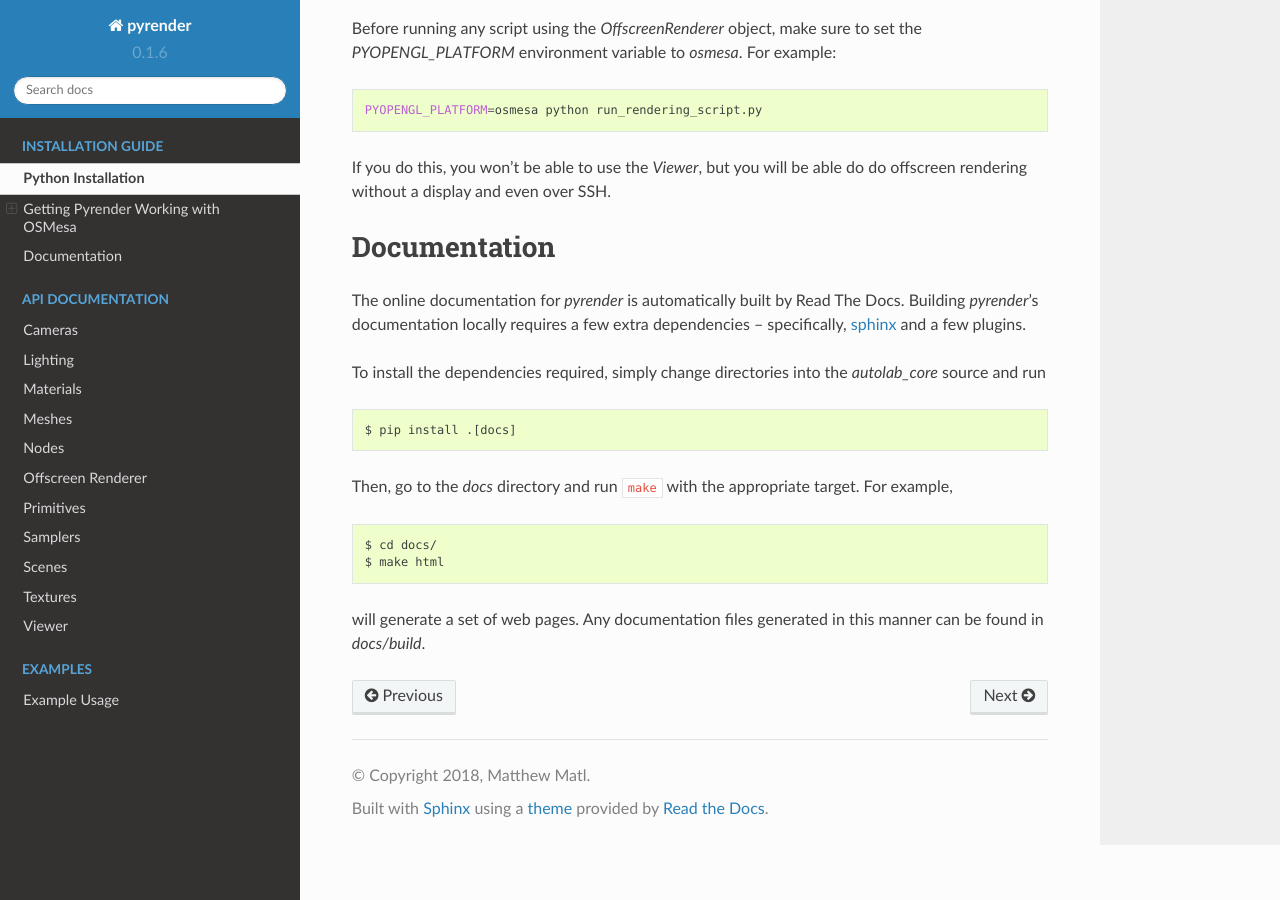
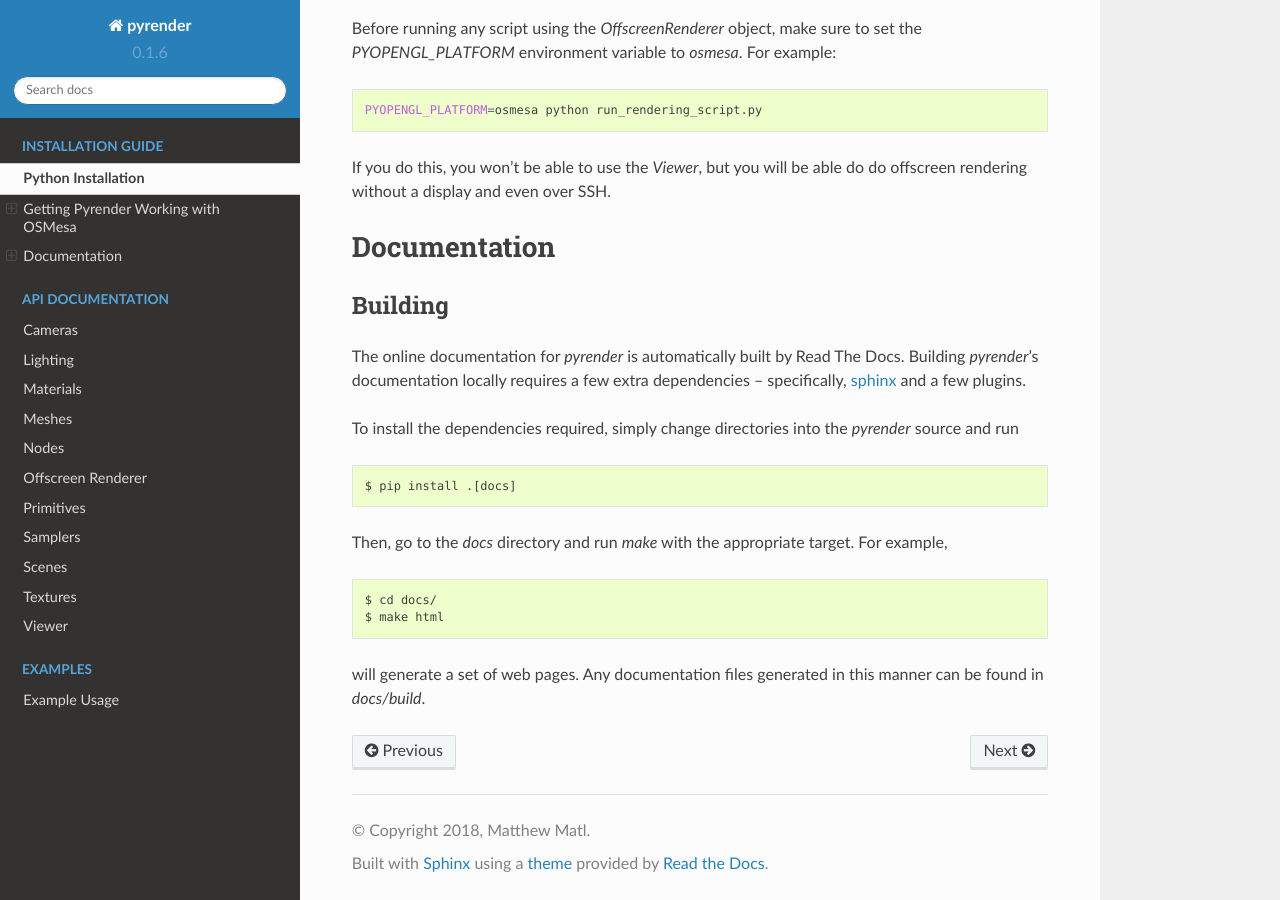
Before and after one commit to mmatl/pyrender, a Sphinx documentation site: the page built from docs/source/install/install.rst, in a window 1280 px wide and 900 px high, scrolled down 1866 px. Built offline with Sphinx 7.4.7 and the Read the Docs theme 2.0.0, drawn with Linux system fonts in a browser that asks for light colours.

Commit message:
Fix links in docs

```diff
--- a/docs/source/install/install.rst
+++ b/docs/source/install/install.rst
@@ -112,18 +112,18 @@
 ~~~~~~~~~~~~~
 
 Building
-""""""""
+--------
 The online documentation for `pyrender` is automatically built by Read The Docs.
 Building `pyrender`'s documentation locally requires a few extra dependencies --
 specifically, `sphinx`_ and a few plugins.
 
-.. _sphinx: http://www.sphinx-doc.org/en/1.4.8/
+.. _sphinx: http://www.sphinx-doc.org/en/master/
 
-To install the dependencies required, simply change directories into the `autolab_core` source and run ::
+To install the dependencies required, simply change directories into the `pyrender` source and run ::
 
     $ pip install .[docs]
 
-Then, go to the `docs` directory and run ``make`` with the appropriate target.
+Then, go to the `docs` directory and run `make` with the appropriate target.
 For example, ::
 
     $ cd docs/
```
